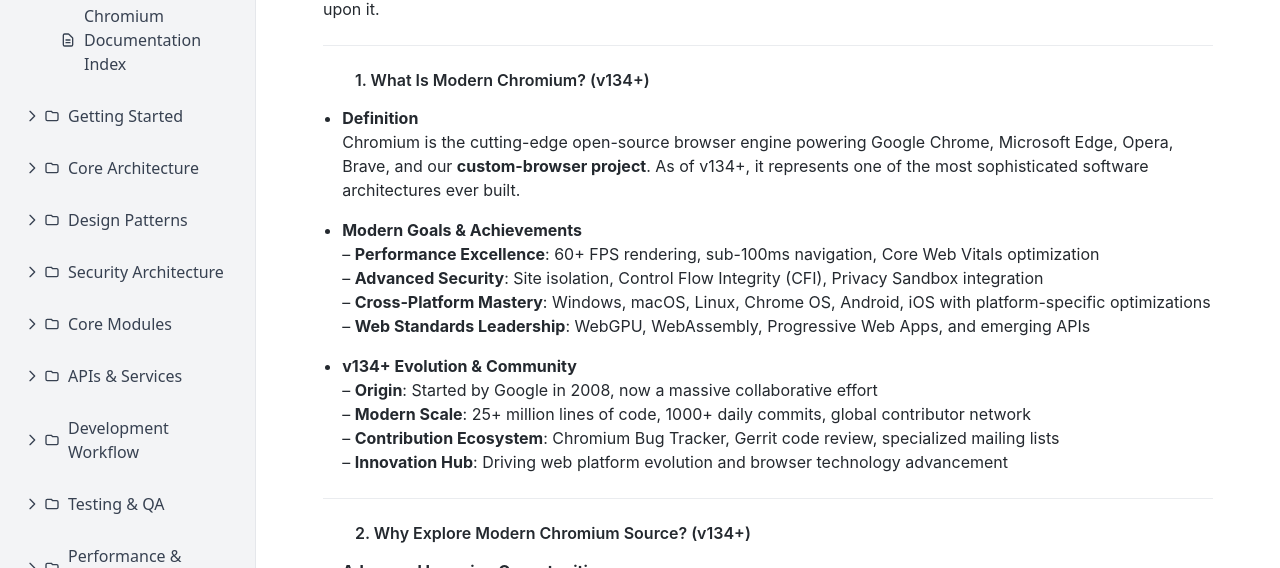
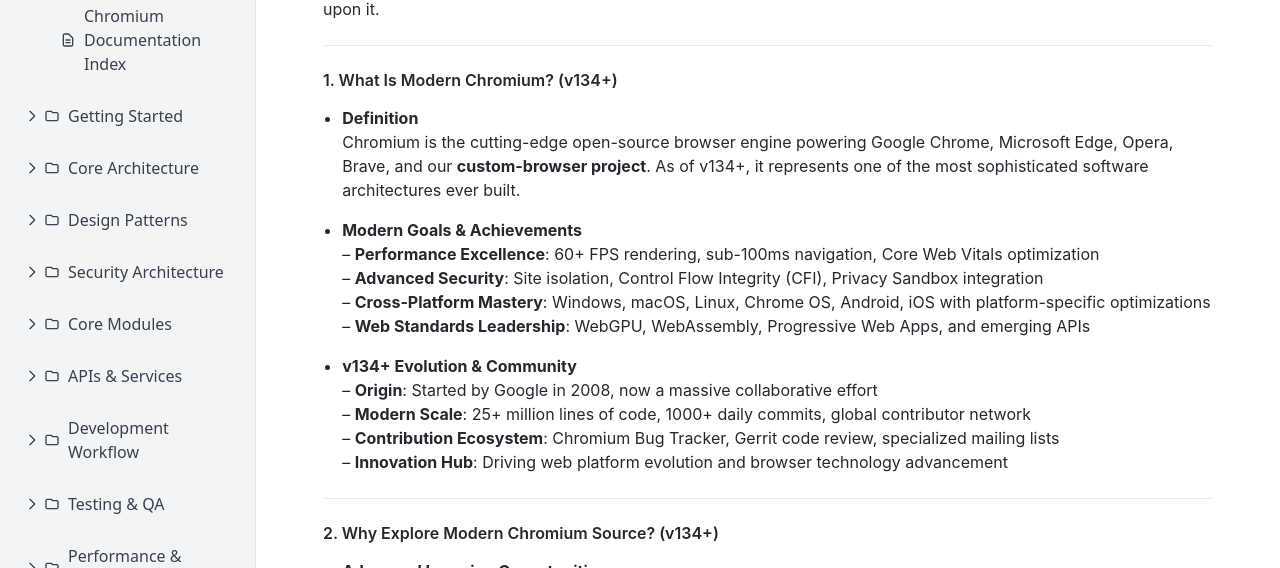
Before and after one commit to WanderLust-Tech/wanderlust-knowledgebase, a React (Vite) app: page /#/introduction/overview in a window 1280 px wide. Shown: the part 232-800 px from the top of the page. Built offline with nearby package versions, Linux system fonts and the light colour scheme; no server answers.

Commit message:
feat: Bump version to 2.0.8 in package.json and adjust margins for code blocks and headings in markdown styles

```diff
--- a/package.json
+++ b/package.json
@@ -1,6 +1,6 @@
 {
   "name": "wanderlust-knowledgebase",
-  "version": "2.0.7",
+  "version": "2.0.8",
   "description": "",
   "main": "index.js",
   "scripts": {
--- a/src/index.css
+++ b/src/index.css
@@ -198,14 +198,12 @@
 /* Adjust code block positioning for section bookmarks */
 .markdown-body pre {
   position: relative;
-  margin-left: 2rem;
 }
 
 /* Adjust heading positioning for section bookmarks */
 .markdown-body h2,
 .markdown-body h3 {
   position: relative;
-  margin-left: 2rem;
 }
 
 /* Ensure bookmark indicators don't interfere with content */
```
